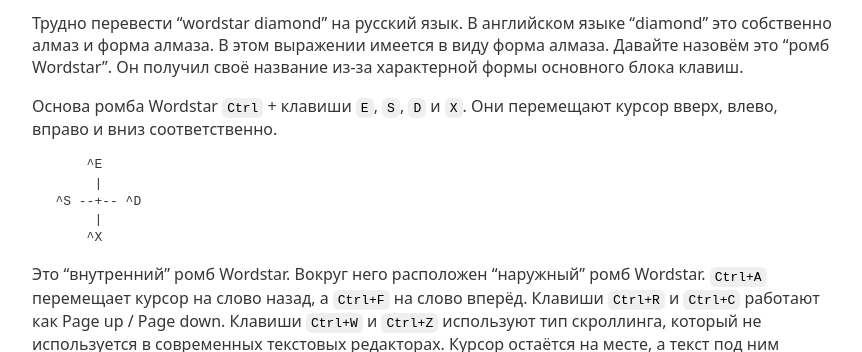
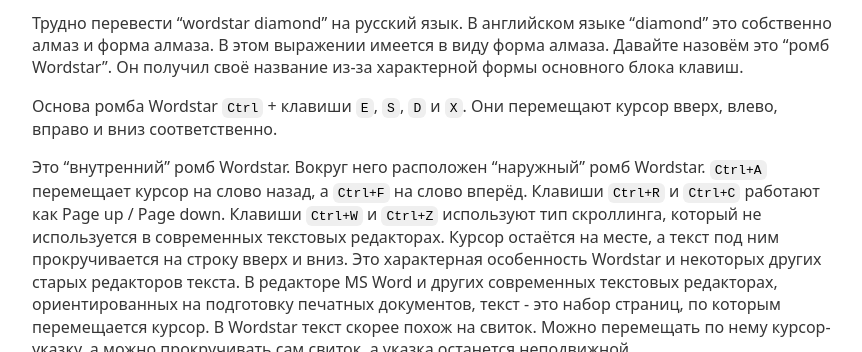
Before and after one commit to kiselevmv/kiselevmv.github.io, a Jekyll site: the page built from _posts/2021-07-06-wordstar-diamond.md, in a window 1280 px wide and 900 px high, cut to the strip 330-682 px from the top of the window. Shown: the whole strip, without its empty margins (208-1070 px from the left). Built offline with Jekyll 4.4.1, drawn with Linux system fonts in a browser that asks for light colours; some of the changed lines change nothing that is shown.

Commit message:
Update 2021-07-06-wordstar-diamond.md

```diff
--- a/_posts/2021-07-06-wordstar-diamond.md
+++ b/_posts/2021-07-06-wordstar-diamond.md
@@ -10,22 +10,13 @@
 
 Основа ромба Wordstar `Ctrl` + клавиши `E`, `S`, `D` и `X`. Они перемещают курсор вверх, влево, вправо и вниз соответственно.
 
-<pre>
-       ^E
-        |
-   ^S --+-- ^D
-        |
-       ^X
-</pre>
-
-
 Это "внутренний" ромб Wordstar. Вокруг него расположен "наружный" ромб Wordstar. `Ctrl+A` перемещает курсор на слово назад, а `Ctrl+F` на слово вперёд. Клавиши `Ctrl+R` и `Ctrl+C` работают как Page up / Page down. Клавиши `Ctrl+W` и `Ctrl+Z` используют тип скроллинга, который не используется в современных текстовых редакторах. Курсор остаётся на месте, а текст под ним прокручивается на строку вверх и вниз. Это характерная особенность Wordstar и некоторых других старых редакторов текста. В редакторе MS Word и других современных текстовых редакторах, ориентированных на подготовку печатных документов, текст - это набор страниц, по которым перемещается курсор. В Wordstar текст скорее похож на свиток. Можно перемещать по нему курсор-указку, а можно прокручивать сам свиток, а указка останется неподвижной.
 
 ![Свиток и указка. Фотобанк Лори](https://res.cloudinary.com/dlqc5rp9l/image/upload/v1625564204/blog/keyboard/kbd-scroll_dnpohz.jpg)
 
 Во времена, когда использовали Wordstar просто не хватало мощности компьютера, чтобы реализовать концепцию документа разбитого на страницы. Прошло время, и теперь большая часть документов, которые готовят в текстовых редакторах, никогда не появится в печатном виде. Концепция документа-свитка больше подходит для редактирования таких текстов. А значит и прежний способ скроллинга текста снова востребован.
 
-![Base WordStar diamond](https://res.cloudinary.com/dlqc5rp9l/image/upload/v1626051402/blog/keyboard/kbd-edxs_rpabim.png)
+![Base WordStar diamond](https://res.cloudinary.com/dlqc5rp9l/image/upload/v1626084234/blog/keyboard/kbd-edxs_auk29h.png)
 
 Теперь все базовые операции навигации по тексту можно выполнять одной левой, не снимая руки с буквенных клавиш клавиатуры. Это заметно ускоряет правку текста, но при условии "правильного" расположения клавиши Ctrl вместо Caps Lock. Это работает либо с Happy hacking keyboard. Либо с помощью переопределения клавиши CapsLock при помощи программы AutoHotkey, либо с помощью программирования клавиатуры форм-фактора 60% или даже 40%.
 
```
